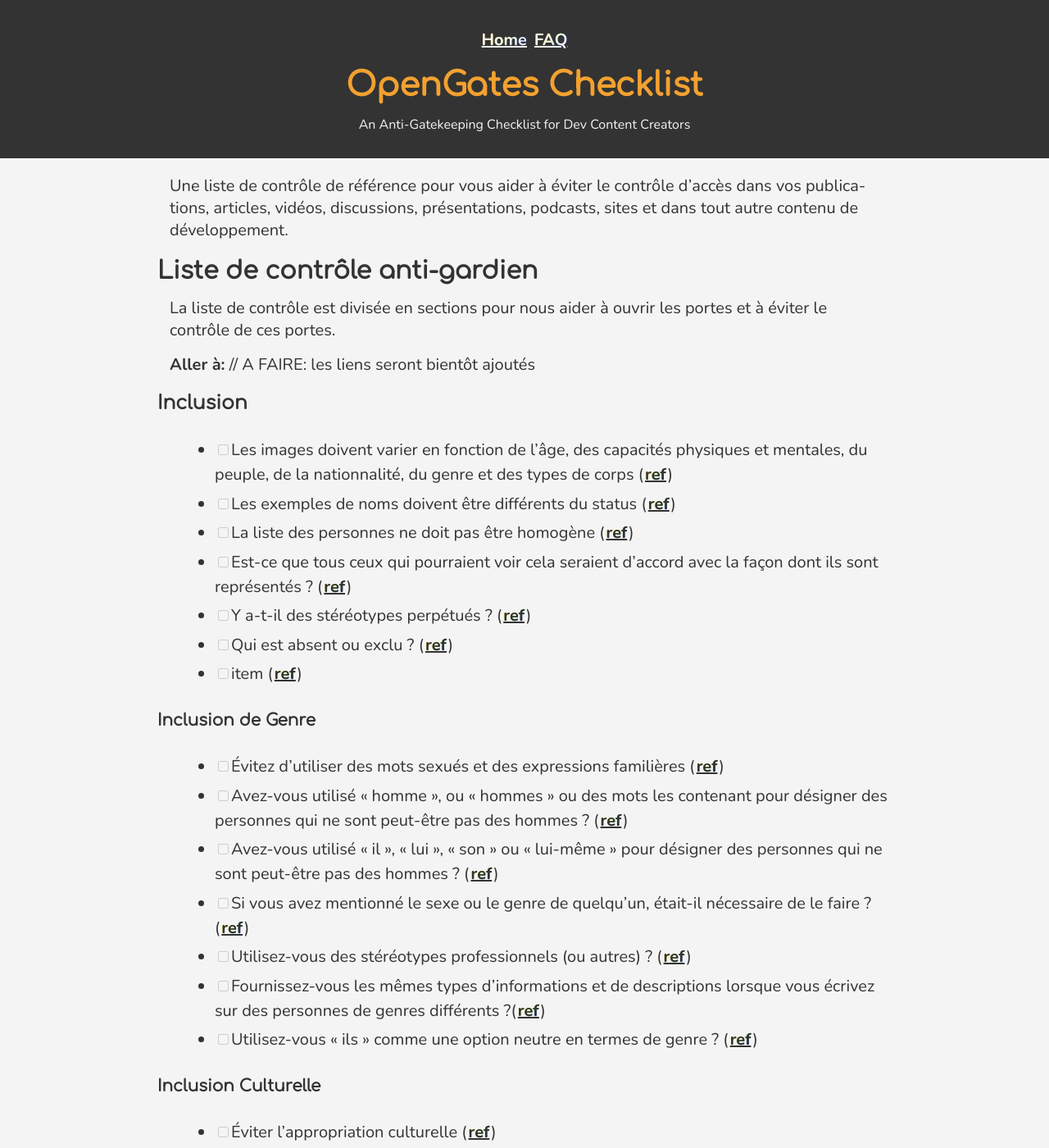
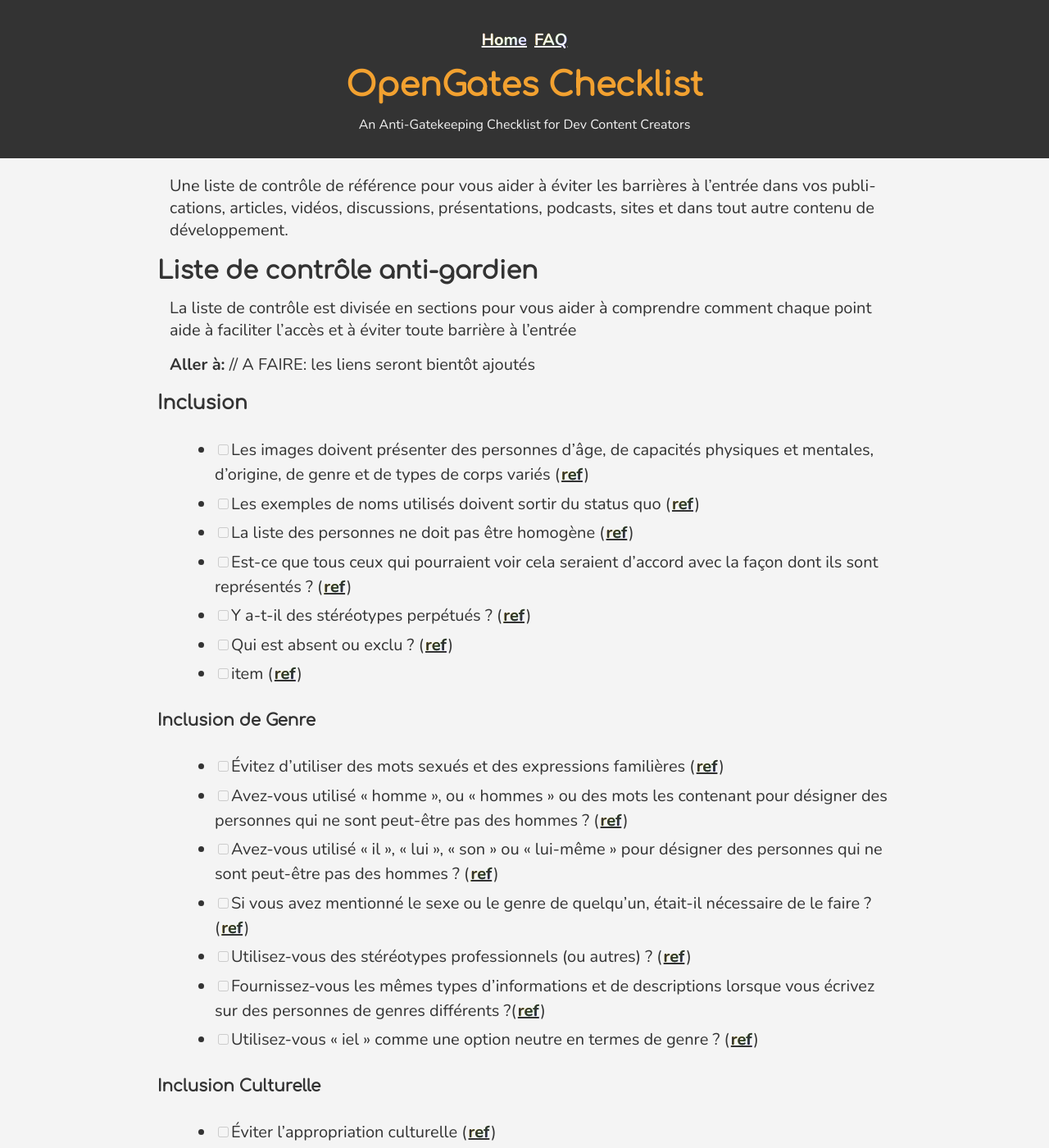
Before and after one commit to VickiLanger/OpenGates, a Jekyll site: the page built from site/checklist_fr.md, in a window 1280 px wide and 1400 px high. Shown: the whole window at 82% size. Built offline with Jekyll 4.4.1, drawn with Linux system fonts in a browser that asks for light colours; some of the changed text lies outside the part shown.

Commit message:
Update with proposals

```diff
--- a/site/checklist_fr.md
+++ b/site/checklist_fr.md
@@ -4,19 +4,18 @@ title: OpenGates Checklist
 permalink: /checklist/fr
 ---
 
-
-Une liste de contrôle de référence pour vous aider à éviter le contrôle d'accès dans vos publications, articles, vidéos, discussions, présentations, podcasts, sites et dans tout autre contenu de développement.
+Une liste de contrôle de référence pour vous aider à éviter les barrières à l'entrée dans vos publications, articles, vidéos, discussions, présentations, podcasts, sites et dans tout autre contenu de développement.
 
 ## Liste de contrôle anti-gardien
 
-La liste de contrôle est divisée en sections pour nous aider à ouvrir les portes et à éviter le contrôle de ces portes.
+La liste de contrôle est divisée en sections pour vous aider à comprendre comment chaque point aide à faciliter l'accès et à éviter toute barrière à l'entrée
 
 **Aller à:**
 // A FAIRE: les liens seront bientôt ajoutés
 
 ### Inclusion
- - [ ] Les images doivent varier en fonction de l'âge, des capacités physiques et mentales, du peuple, de la nationnalité, du genre et des types de corps ([ref](https://www.forumone.com/ideas/how-to-choose-diverse-and-inclusive-photos/))
- - [ ] Les exemples de noms doivent être différents du status ([ref](https://www.christytuckerlearning.com/diverse-characters-in-learning-scenarios/))
+ - [ ] Les images doivent présenter des personnes d'âge, de capacités physiques et mentales, d'origine, de genre et de types de corps variés ([ref](https://www.forumone.com/ideas/how-to-choose-diverse-and-inclusive-photos/))
+ - [ ] Les exemples de noms utilisés doivent sortir du status quo ([ref](https://www.christytuckerlearning.com/diverse-characters-in-learning-scenarios/))
  - [ ] La liste des personnes ne doit pas être homogène ([ref](https://www.forumone.com/ideas/how-to-choose-diverse-and-inclusive-photos/))
  - [ ] Est-ce que tous ceux qui pourraient voir cela seraient d'accord avec la façon dont ils sont représentés ? ([ref](https://www.forumone.com/ideas/how-to-choose-diverse-and-inclusive-photos/))
  - [ ] Y a-t-il des stéréotypes perpétués ? ([ref](https://www.forumone.com/ideas/how-to-choose-diverse-and-inclusive-photos/))
@@ -30,7 +29,7 @@ La liste de contrôle est divisée en sections pour nous aider à ouvrir les por
  - [ ] Si vous avez mentionné le sexe ou le genre de quelqu'un, était-il nécessaire de le faire ? ([ref](https://writingcenter.unc.edu/tips-and-tools/gender-inclusive-language/))
  - [ ] Utilisez-vous des stéréotypes professionnels (ou autres) ? ([ref](https://writingcenter.unc.edu/tips-and-tools/gender-inclusive-language/))
  - [ ] Fournissez-vous les mêmes types d'informations et de descriptions lorsque vous écrivez sur des personnes de genres différents ?([ref](https://writingcenter.unc.edu/tips-and-tools/gender-inclusive-language/))
- - [ ] Utilisez-vous « ils » comme une option neutre en termes de genre ? ([ref](https://writingcenter.unc.edu/tips-and-tools/gender-inclusive-language/))
+ - [ ] Utilisez-vous « iel » comme une option neutre en termes de genre ? ([ref](https://writingcenter.unc.edu/tips-and-tools/gender-inclusive-language/))
 
 #### Inclusion Culturelle
 - [ ] Éviter l'appropriation culturelle ([ref](https://au.reachout.com/articles/why-cultural-appropriation-isnt-cool))
@@ -52,14 +51,14 @@ La liste de contrôle est divisée en sections pour nous aider à ouvrir les por
 #### Inclusion du Handicap
 - [ ] Éviter l'inspiration porno ([ref](https://www.youtube.com/watch?v=SxrS7-I_sMQ))
 - [ ] Lorsque vous discutez d'un produit, indiquez ce qui le rend accessible ([ref bientôt disponible](A FAIRE))
-- [ ] Éviter le langage capacitiste ([ref](http://web.augsburg.edu/english/writinglab/Avoiding_Ableist_Language.pdf)), ([ref](https://www.unr.edu/nevada-today/blogs/2020/avoiding-ableist-terminology))
+- [ ] Éviter le langage capacitiste/le validisme  ([ref](http://web.augsburg.edu/english/writinglab/Avoiding_Ableist_Language.pdf)), ([ref](https://www.unr.edu/nevada-today/blogs/2020/avoiding-ableist-terminology))
     - [ ] pas ~~normal~~ → **commun**, **typique**, **fréquent** ([ref](https://medium.com/@leoji/avoid-the-word-normal-and-use-more-words-709fb6a9a11f))
     - [ ] pas ~~Fou, dingo, insensé~~ → **bizarre**, **enorme**, **inconnu** ([ref](https://www.selfdefined.app/definitions/crazy/))
-    - [ ] pas ~~Vérification sanitaire~~ → **contrôle confidentiel**, **contrôle de la température** ([ref](https://www.selfdefined.app/definitions/sanity-check/))
+    <!-- - [ ] pas ~~Vérification sanitaire~~ → **contrôle confidentiel**, **contrôle de la température** ([ref](https://www.selfdefined.app/definitions/sanity-check/)) -->
     - [ ] pas ~~Crétin, idiot~~ → À déterminer ([ref](https://www.selfdefined.app/definitions/idiot/))
     - [ ] pas ~~Bête, stupide~~ → **déraisonnable**, **étrange** ([ref](https://www.selfdefined.app/definitions/stupid/))
     - [ ] pas ~~Ridicule~~ → **ridicule**, **insensé**, **idiot** ([ref](https://www.selfdefined.app/definitions/derpy/))
-    - [ ] pas ~~Retard*, *tard~~ →  s'abstenir de l'utiliser ([ref](https://www.selfdefined.app/definitions/r-word/))
+    - [ ] pas ~~Handicapé~~ →  s'abstenir de l'utiliser ([ref](https://www.selfdefined.app/definitions/r-word/))
     - [ ] pas ~~Boiteux, estropié~~ → **désactivé** ([ref](https://www.selfdefined.app/lame/))
     - [ ] pas ~~Psychopathe, fou, maniaque~~ →  s'abstenir de l'utiliser ([ref](https://www.lpaonline.org/the-m-word))
     - [ ] pas ~~Drogué~~ → **amateur**, **mordu**, **enthousiaste** ([ref](https://www.selfdefined.app/definitions/junkie/))
@@ -76,7 +75,7 @@ La liste de contrôle est divisée en sections pour nous aider à ouvrir les por
 - [ ] Évitez les termes et expressions racistes
     - [ ] pas ~~Grand-père~~ → **héritage**, **historique** ([ref](https://www.selfdefined.app/definitions/grandfathering/))
     - [ ] pas ~~liste noire / liste blanche~~ → **bloquer/autoriser**, **nier/faire confiance**, **exclure/inclure** ([ref](https://www.selfdefined.app/definitions/blacklist-whitelist/))
-    - [ ] pas ~~Maître d'esclave~~ →  **primaire/réplique**, **tronc/branche**, **parent/enfant** ([ref](https://www.selfdefined.app/definitions/master-slave/))
+    - [ ] pas ~~Maître/Esclave~~ →  **primaire/réplique**, **tronc/branche**, **parent/enfant** ([ref](https://www.selfdefined.app/definitions/master-slave/))
     - [ ] pas ~~Daltonien, "Je ne vois pas la couleur"~~ → s'abstenir de l'utiliser ([ref](https://medium.com/@tinu/what-you-erase-when-you-say-i-dont-see-color-73360346afa7))
     - [ ] pas ~~Sauvage, barbare~~ → **cruel**, **sang froid** ([ref](https://www.selfdefined.app/definitions/savage/)), ([ref](https://www.selfdefined.app/definitions/barbaric/))
 
```
Also changed, not shown: other parts of site/checklist_fr.md (+1 -1 lines).
